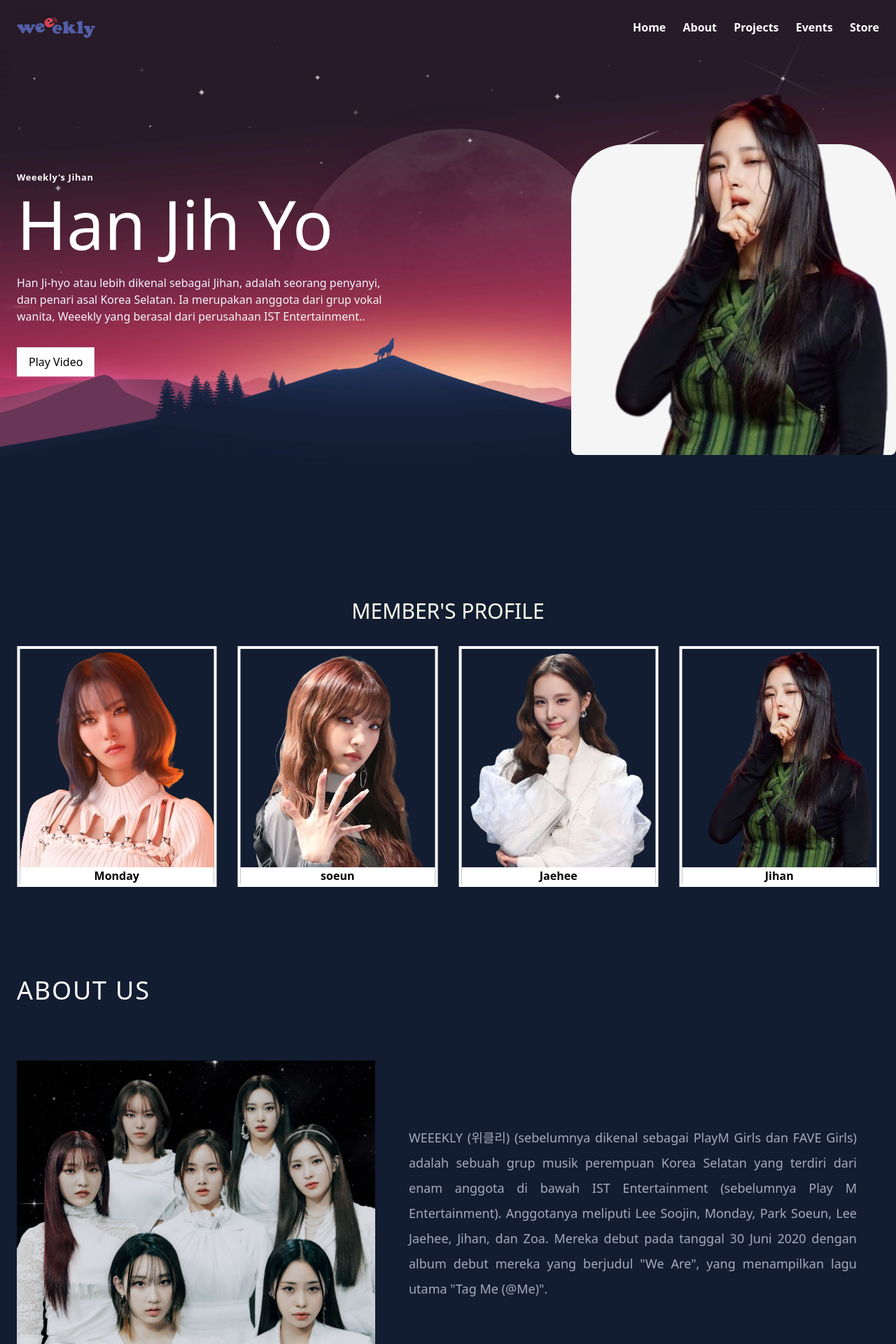
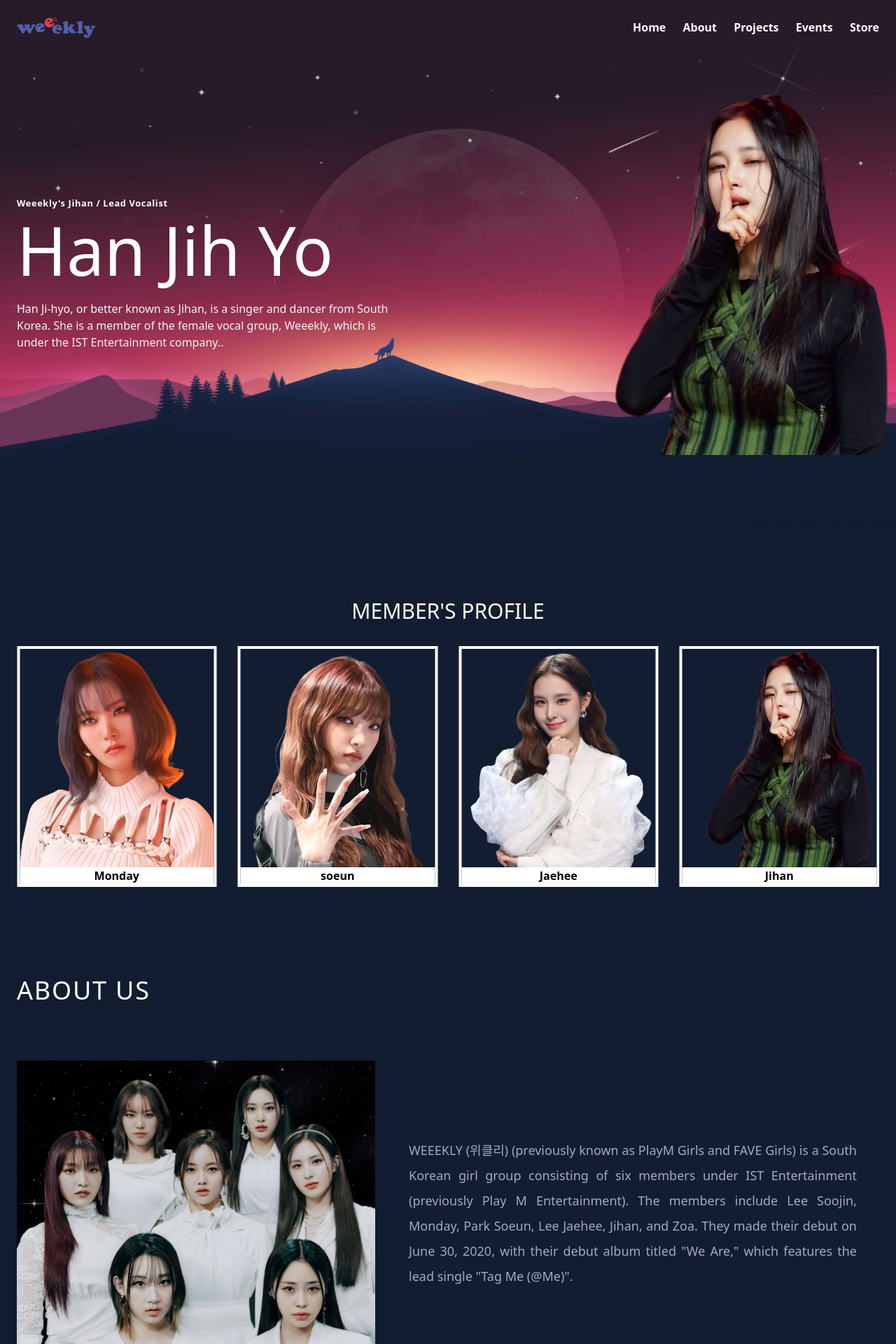
Before and after one commit to ikhlasdansantai/weeekly-website-fanmade, a React (Create React App) app: page / in a window 1280 px wide. Shown: the top 1920 px of the page at 70% size. Built offline with nearby package versions, Linux system fonts and the light colour scheme.

Commit message:
mengganti bahasa menjadi bahasa inggris

```diff
--- a/src/components/about/About.jsx
+++ b/src/components/about/About.jsx
@@ -3,7 +3,7 @@
 
 const About = () => {
   return (
-    <div id="main" className="container pt-10 px-[1.5rem]">
+    <div id="About" className="container pt-10 px-[1.5rem]">
       <div className="container lg:w-[90rem] mx-auto mt-2">
         <Title title={"ABOUT US"} />
         <div className="about-contents flex flex-col lg:flex-row items-center gap-12 mt-10 lg:mt-20">
@@ -11,8 +11,8 @@
             <img src={weeeklyPict} alt="" className="mx-auto w-full block" />
           </figure>
           <p className="text-textLight text-justify lg:w-2/4 text-base lg:text-lg lg:leading-[2] leading-loose">
-            WEEEKLY (위클리) (sebelumnya dikenal sebagai PlayM Girls dan FAVE Girls) adalah sebuah grup musik perempuan Korea Selatan yang terdiri dari enam anggota di bawah IST Entertainment (sebelumnya Play M Entertainment). Anggotanya
-            meliputi Lee Soojin, Monday, Park Soeun, Lee Jaehee, Jihan, dan Zoa. Mereka debut pada tanggal 30 Juni 2020 dengan album debut mereka yang berjudul "We Are", yang menampilkan lagu utama "Tag Me (@Me)".
+            WEEEKLY (위클리) (previously known as PlayM Girls and FAVE Girls) is a South Korean girl group consisting of six members under IST Entertainment (previously Play M Entertainment). The members include Lee Soojin, Monday, Park
+            Soeun, Lee Jaehee, Jihan, and Zoa. They made their debut on June 30, 2020, with their debut album titled "We Are," which features the lead single "Tag Me (@Me)".
           </p>
         </div>
       </div>
--- a/src/containers/header/Header.jsx
+++ b/src/containers/header/Header.jsx
@@ -13,10 +13,11 @@
 
 const Header = () => {
   const [selectedMember, setSelectedMember] = useState({
+    src: Jihan,
     name: "Han Jih Yo",
+    role: "Lead Vocalist",
     username: "Jihan",
-    src: Jihan,
-    biodata: "Han Ji-hyo atau lebih dikenal sebagai Jihan, adalah seorang penyanyi, dan penari asal Korea Selatan. Ia merupakan anggota dari grup vokal wanita, Weeekly yang berasal dari perusahaan IST Entertainment.",
+    biodata: "Han Ji-hyo, or better known as Jihan, is a singer and dancer from South Korea. She is a member of the female vocal group, Weeekly, which is under the IST Entertainment company.",
   });
 
   const handleMemberSelect = (member) => {
@@ -29,56 +30,64 @@
     {
       src: soojin,
       name: "Lee Soo Jin",
+      role: "Leader",
       username: "Soojin",
-      biodata: "Lee Soo-jin atau lebih dikenal sebagai Soojin, adalah seorang penyanyi, dan penari asal Korea Selatan. Ia merupakan anggota dari grup vokal wanita, Weeekly yang berasal dari perusahaan IST Entertainment",
+      biodata: "Lee Soo-jin, or better known as Soojin, is a singer and dancer from South Korea. She is a member of the female vocal group, Weeekly, which is under the IST Entertainment company.",
     },
     {
       src: monday,
       name: "Monday",
+      role: "Vocal Leader",
       username: "Monday",
-      biodata: "Monday atau lebih dikenal sebagai Monday, adalah seorang penyanyi, dan penari asal Korea Selatan. Ia merupakan anggota dari grup vokal wanita, Weeekly yang berasal dari perusahaan IST Entertainment",
+      biodata: "Monday, or better known as Monday, is a singer and dancer from South Korea. She is a member of the female vocal group, Weeekly, which is under the IST Entertainment company.",
     },
     {
       src: soeun,
       name: "Park Soeun",
+      role: "Dance Leader",
       username: "soeun",
-      biodata: "soeun atau lebih dikenal sebagai soeun, adalah seorang penyanyi, dan penari asal Korea Selatan. Ia merupakan anggota dari grup vokal wanita, Weeekly yang berasal dari perusahaan IST Entertainment",
+      biodata: "Soeun, or better known as Soeun, is a singer and dancer from South Korea. She is a member of the female vocal group, Weeekly, which is under the IST Entertainment company.",
     },
     {
       src: jaehee,
       name: "Lee Jae Hee",
+      role: "Sub Vocalist",
       username: "Jaehee",
-      biodata: "Lee Jae-hee atau lebih dikenal sebagai Jaehee, adalah seorang penyanyi, dan penari asal Korea Selatan. Ia merupakan anggota dari grup vokal wanita, Weeekly yang berasal dari perusahaan IST Entertainment",
+      biodata: "Lee Jae-hee, or better known as Jaehee, is a singer and dancer from South Korea. She is a member of the female vocal group, Weeekly, which is under the IST Entertainment company.",
     },
     {
       src: Jihan,
       name: "Han Jih Yo",
+      role: "Visual",
       username: "Jihan",
-      biodata: "Han Ji-hyo atau lebih dikenal sebagai Jihan, adalah seorang penyanyi, dan penari asal Korea Selatan. Ia merupakan anggota dari grup vokal wanita, Weeekly yang berasal dari perusahaan IST Entertainment.",
+      biodata: "Han Ji-hyo, or better known as Jihan, is a singer and dancer from South Korea. She is a member of the female vocal group, Weeekly, which is under the IST Entertainment company.",
     },
     {
       src: zoa,
       name: "Jo Hye Won",
+      role: "Maknae",
       username: "Zoa",
-      biodata: "Zoa merupakan member termuda dalam Weeekly dan sering dipanggil dengan sebutan Zoababy oleh para member. Ia pernah tampil dalam VCR Stray Kids di MMA 2018 .",
+      biodata: "Zoa is the youngest member in Weeekly and is often called Zoababy by the other members. She has appeared in Stray Kids' VCR at the 2018 MMA (Melon Music Awards).",
     },
   ];
 
   return (
-    <header id="header">
+    <header id="Home">
       <Navbar />
       <div id="temp" className="container flex max-w-full mx-auto overflow-hidden">
-        <div className="header-bg h-full mx-auto -z-30">
+        <div className="header-bg h-full mx-auto">
           <div className="header-contents container flex flex-col justify-center items-center min-[390px]:pt-[0rem] sm:flex-row sm:py-32 lg:w-[90rem] min-[1700px]:items-start min-[1700px]:py-[5rem]">
             <div className="container p-standart header-content-titles md:w-[70%] min-[1700px]:mt-[10rem]">
-              <small className="tracking-wider text-white font-semibold">Weeekly's {selectedMember.username}</small>
+              <small className="tracking-wider text-white font-semibold">
+                Weeekly's {selectedMember.username} / {selectedMember.role}
+              </small>
               <h1 className="text-5xl md:text-[55px] lg:text-[96px] md:leading-[4rem] lg:leading-[7rem] text-white">{selectedMember.name}</h1>
               <p className="text-slate-100 text-sm lg:text-base  mt-4 lg:w-[60ch] leading-7">{selectedMember.biodata}.</p>
-              <button type="submit" className="border bg-white py-2 px-4 mt-8">
+              {/* <button type="submit" className="border bg-white py-2 px-4 mt-8">
                 Play Video
-              </button>
+              </button> */}
             </div>
-            <div className="header-content-img mt-auto sm:mt-0 flex w-[18rem] min-[350px]:w-[20rem] relative md1111111111:w-[30%] lg:w-[40%]">
+            <div className="header-content-img mt-auto sm:mt-0 flex w-[18rem] min-[350px]:w-[20rem] relative md:w-[30%] lg:w-[40%]">
               <img src={selectedMember.src} alt="Jihan Img" className="block w-full object-fit mx-auto" />
             </div>
           </div>
```
